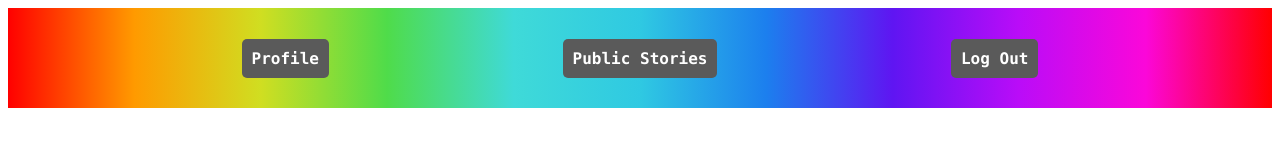
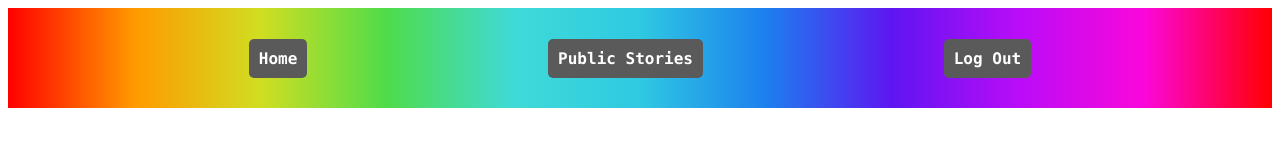
Before and after one commit to switch86/rtv, a React (Create React App) app in the folder client/: page /profile in a window 1280 px wide. Shown: the top 160 px of the page. Built offline with nearby package versions, Linux system fonts and the light colour scheme; no server answers; sample sign-in values are in the browser's storage.

Commit message:
minor updates

```diff
--- a/client/src/components/Navbar.js
+++ b/client/src/components/Navbar.js
@@ -18,7 +18,7 @@ export default function Navbar(props) {
 
     return (
         <div className="navbar">
-            <Link style ={link} to='/profile'>Profile</Link>
+            <Link style ={link} to='/profile'>Home</Link>
             <Link style ={link} to='/public'>Public Stories</Link>
             <button style={link} onClick={logout}>Log Out</button>
         </div>
```
